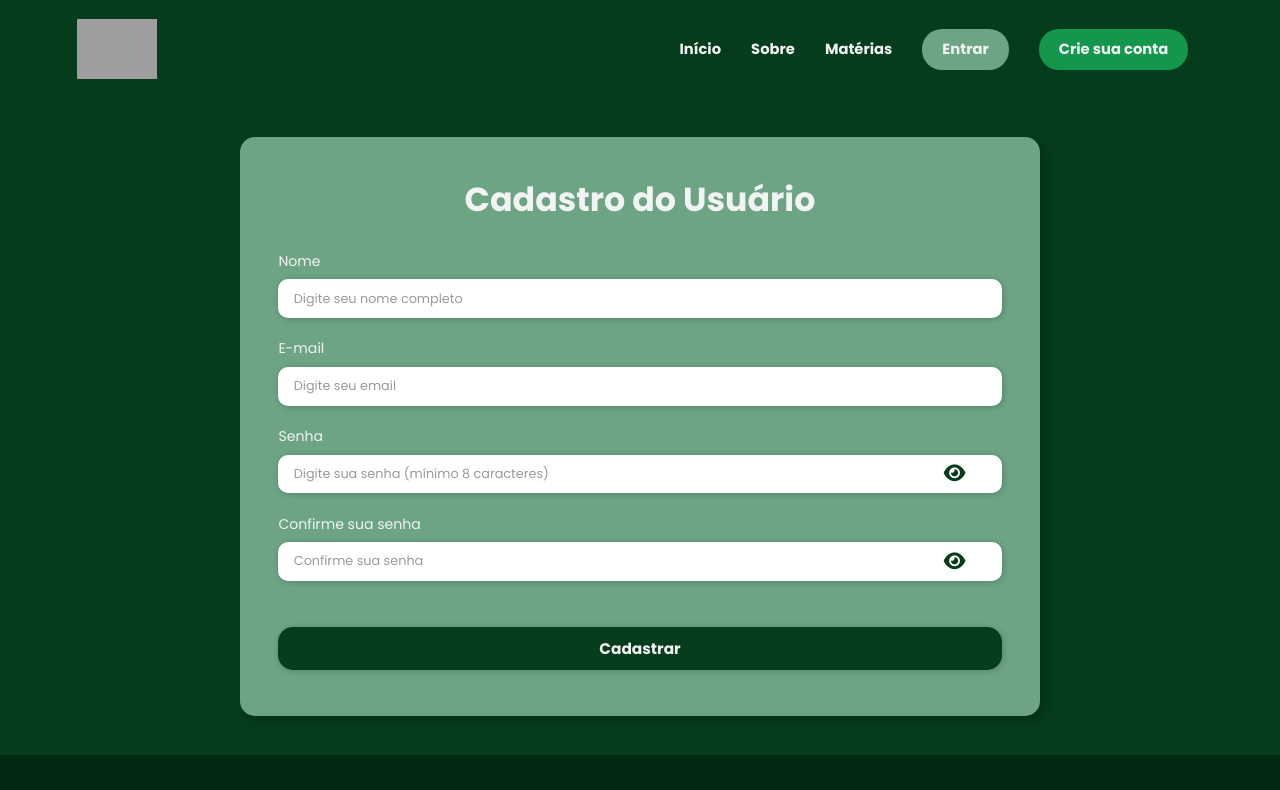
After one commit to joaocuculo/projeto-ravi, a PHP site: page /sistema-professor/usuario/cadastro.php in a window 1280 px wide. The commit adds this page. Shown: the top 790 px of the page. Run offline with PHP 8.4, Linux system fonts and the light colour scheme; some libraries are stand-ins or nearby versions; some web fonts are replaced; grey boxes are pictures that could not be loaded.

Commit message:
fazendo cadastro do usuario

```diff
--- a/assets/css/cadastro-pessoas.css
+++ b/assets/css/cadastro-pessoas.css
@@ -1,4 +1,8 @@
 @charset "UTF-8";
+
+body {
+    background-color: var(--color-primary);
+}
 
 main {
     display: flex;
@@ -92,7 +96,11 @@ form {
 
 .input-box input::placeholder,
 .input-box textarea::placeholder {
-color: rgba(0, 0, 0, 0.4);
+    color: rgba(0, 0, 0, 0.4);
+}
+
+textarea {
+    resize: vertical;
 }
 
 .input-meio-group {
@@ -156,7 +164,7 @@ input[type="radio"]{
 .cad-btn {
     width: 100%;
     padding: 0.8rem 1.2rem;
-    margin-bottom: 0.6rem;
+    margin: 2rem 0 0.6rem;
     border: none;
     border-radius: 15px;
     background-color: var(--color-primary);
--- /dev/null
+++ b/sistema-professor/usuario/cadastro.php
@@ -0,0 +1,85 @@
+<?php
+
+require_once('../../conexao.php');
+
+    if (isset($_POST['cadastrar'])) {
+
+        $nome = $_POST['nome'];
+        $email = $_POST['email'];
+        $senha = $_POST['senha'];
+        $senhaConf = $_POST['senha-conf'];
+
+        // VERIFICANDO SENHA
+        if ($senhaConf == $senha) {
+            $sql = "insert into usuario (nome, email, senha) value ('$nome', '$email', '$senha')";
+
+            mysqli_query($conexao, $sql);
+
+            $mensagem = "Cadastrado com sucesso";
+        } else {
+            $mensagem = "As senhas inseridas são diferentes!";
+        }
+    }
+?>
+<!DOCTYPE html>
+<html lang="pt-br">
+<head>
+    <meta charset="UTF-8">
+    <meta http-equiv="X-UA-Compatible" content="IE=edge">
+    <meta name="viewport" content="width=device-width, initial-scale=1.0">
+    <link rel="shortcut icon" href="../../assets/img/favicon.ico" type="image/x-icon">
+    <link rel="stylesheet" href="../../assets/css/header-footer.css">
+    <link rel="stylesheet" href="../../assets/css/cadastro-pessoas.css">
+    <script src="https://kit.fontawesome.com/9b546460e1.js" crossorigin="anonymous"></script>
+    <title>Ravi - Cadastro</title>
+</head>
+<body>
+    <?php require_once("../../template/menu1.php") ?>
+
+    <main>
+        <div class="container">
+            <form method="post">
+                <div class="form-title">
+                    <h1>Cadastro do Usuário</h1>
+                </div>
+
+                <?php if (isset($mensagem)) { ?>
+                    <div class="mensagem">
+                        <?= $mensagem ?>
+                    </div>
+                <?php } ?>
+
+                <div class="input-group">
+                    <div class="input-box">
+                        <label for="nome">Nome</label>
+                        <input type="text" name="nome" id="nome" placeholder="Digite seu nome completo" required>
+                    </div>
+                    <div class="input-box">
+                        <label for="email">E-mail</label>
+                        <input type="email" name="email" id="email" placeholder="Digite seu email" required>
+                    </div>
+                    <div class="input-box">
+                        <label for="senha">Senha</label>
+                        <input type="password" name="senha" id="senha" placeholder="Digite sua senha (mínimo 8 caracteres)" minlength="8" required>
+                        <i class="fa-solid fa-eye" id="btn-senha" onclick="mostrarSenha()"></i>
+                    </div>
+                    <div class="input-box">
+                        <label for="senha-conf">Confirme sua senha</label>
+                        <input type="password" name="senha-conf" id="senha-conf" placeholder="Confirme sua senha" minlength="8" required>
+                        <i class="fa-solid fa-eye" id="btn-senha-conf" onclick="mostrarSenhaConf()"></i>
+                    </div>
+                </div>
+
+                <button type="submit" class="cad-btn" name="cadastrar">Cadastrar</button>
+
+            </form>
+        </div>
+    </main>
+
+    <?php require_once("../../template/rodape.php") ?>
+
+    <script src="../../assets/js/menu-show.js"></script>
+    <script src="../../assets/js/mostrar-senha.js"></script>
+    <script src="../../assets/js/mascaras.js"></script>
+</body>
+</html>
```
Also changed, not shown: sistema-professor/professor/cadastro.php (+22 -5 lines).
